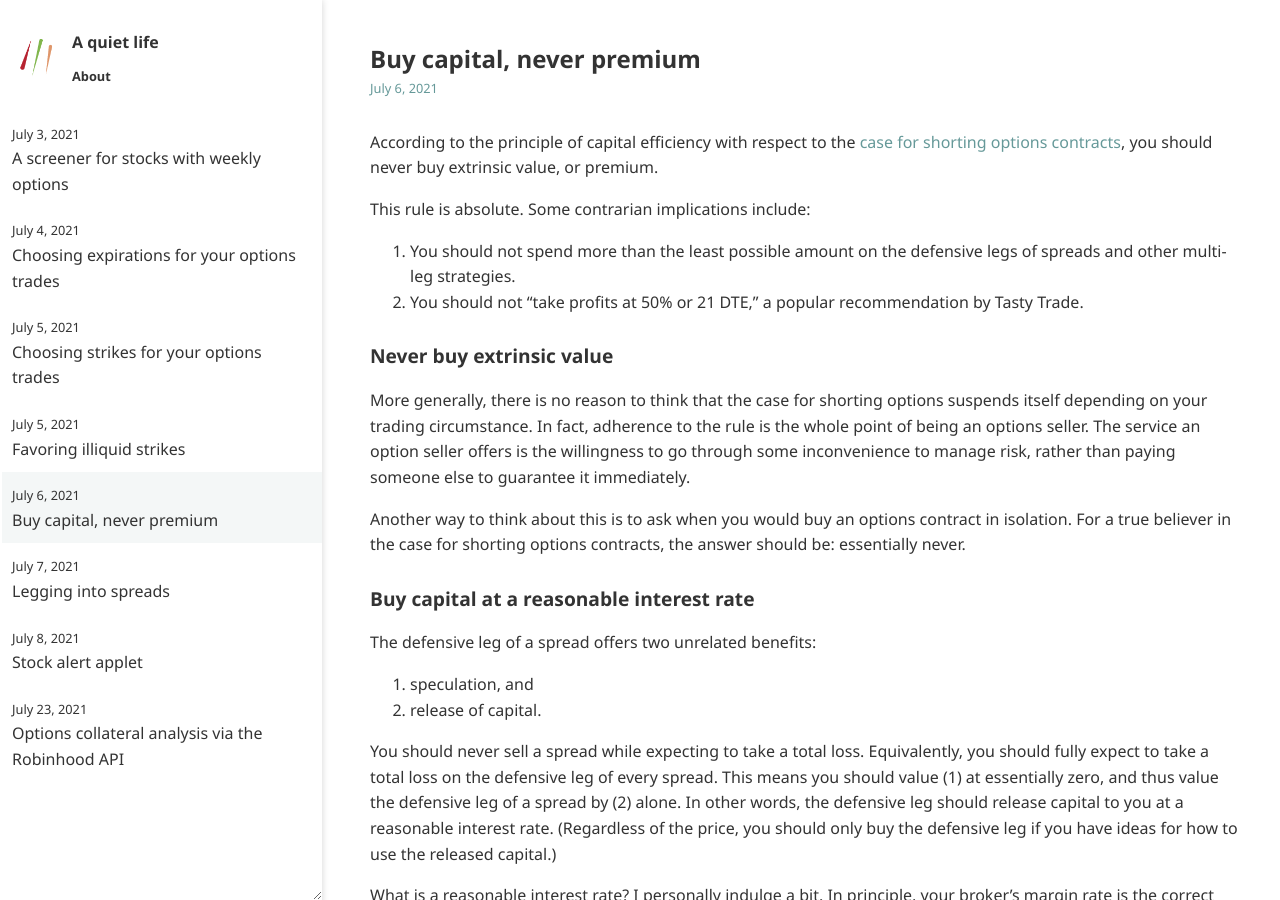
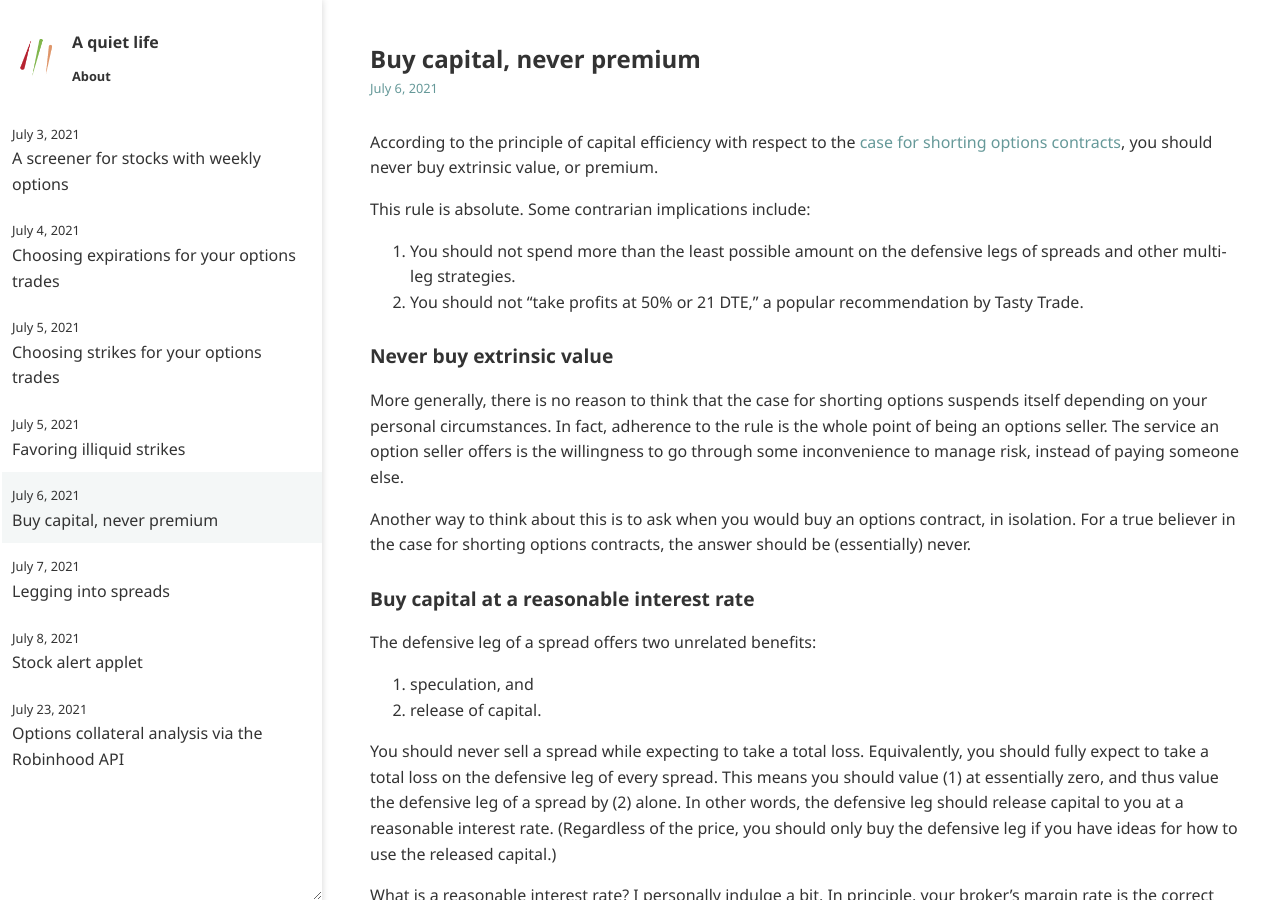
Before and after one commit to ansyblenetwork/aquietlife, a Jekyll site: the page built from _posts/2021-07-06-buying-premium.md, in a window 1280 px wide and 900 px high. Built offline with Jekyll 4.4.1, drawn with Linux system fonts in a browser that asks for light colours.

Commit message:
Update 2021-07-06-buying-premium.md

```diff
--- a/_posts/2021-07-06-buying-premium.md
+++ b/_posts/2021-07-06-buying-premium.md
@@ -13,9 +13,9 @@
 
 ### Never buy extrinsic value
 
-More generally, there is no reason to think that the case for shorting options suspends itself depending on your trading circumstance. In fact, adherence to the rule is the whole point of being an options seller. The service an option seller offers is the willingness to go through some inconvenience to manage risk, rather than paying someone else to guarantee it immediately.
+More generally, there is no reason to think that the case for shorting options suspends itself depending on your personal circumstances. In fact, adherence to the rule is the whole point of being an options seller. The service an option seller offers is the willingness to go through some inconvenience to manage risk, instead of paying someone else.
 
-Another way to think about this is to ask when you would buy an options contract in isolation. For a true believer in the case for shorting options contracts, the answer should be: essentially never.
+Another way to think about this is to ask when you would buy an options contract, in isolation. For a true believer in the case for shorting options contracts, the answer should be (essentially) never.
 
 
 ### Buy capital at a reasonable interest rate
```
